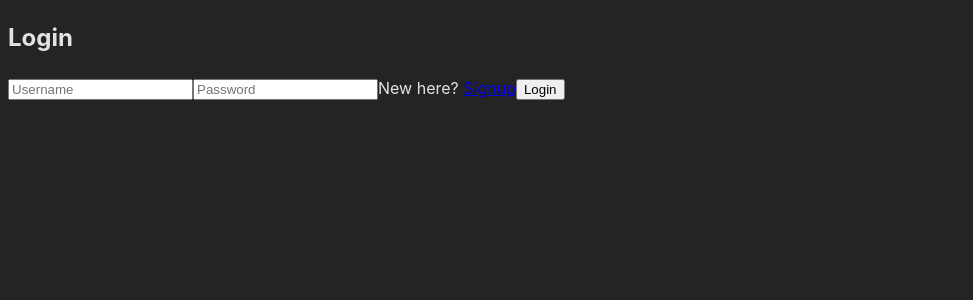
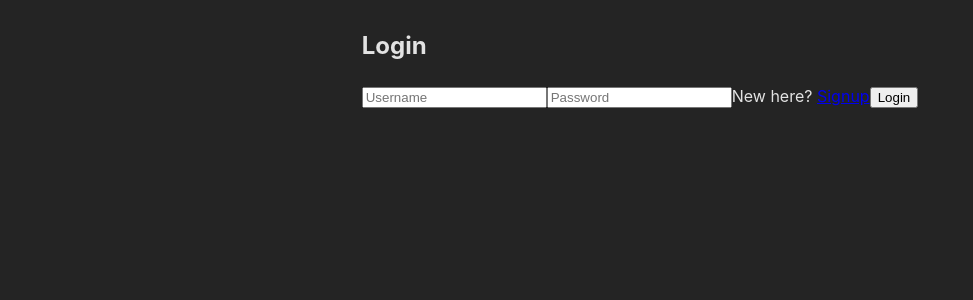
Before and after one commit to Simran1729/todo-app-ts, a React (Vite) app in the folder frontend/: page / in a window 1280 px wide. Shown: the top 300 px of the page, without its empty margins (0-973 px from the left). Built offline with nearby package versions, Linux system fonts and the light colour scheme.

Commit message:
added styles to login

```diff
--- a/frontend/src/Components/Login.jsx
+++ b/frontend/src/Components/Login.jsx
@@ -23,7 +23,7 @@ function Login() {
     };
 
     return (
-        <div>
+        <div style={{ justifyContent: 'center', display: 'flex', width: '100%' }}>
             <div>
                 <h2>Login</h2>
                 <input type="text" value={username} onChange={(e) => setUsername(e.target.value)} placeholder="Username" />
```
